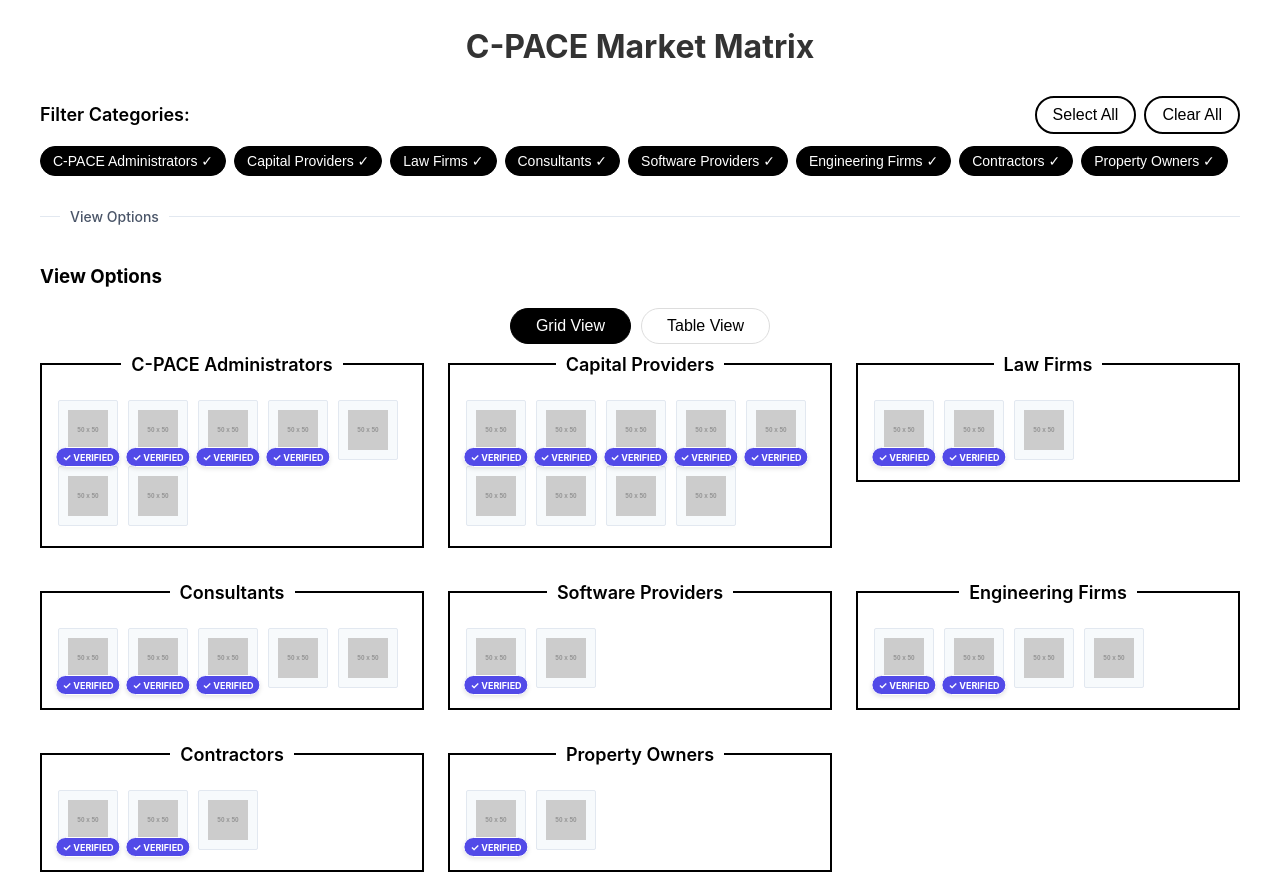
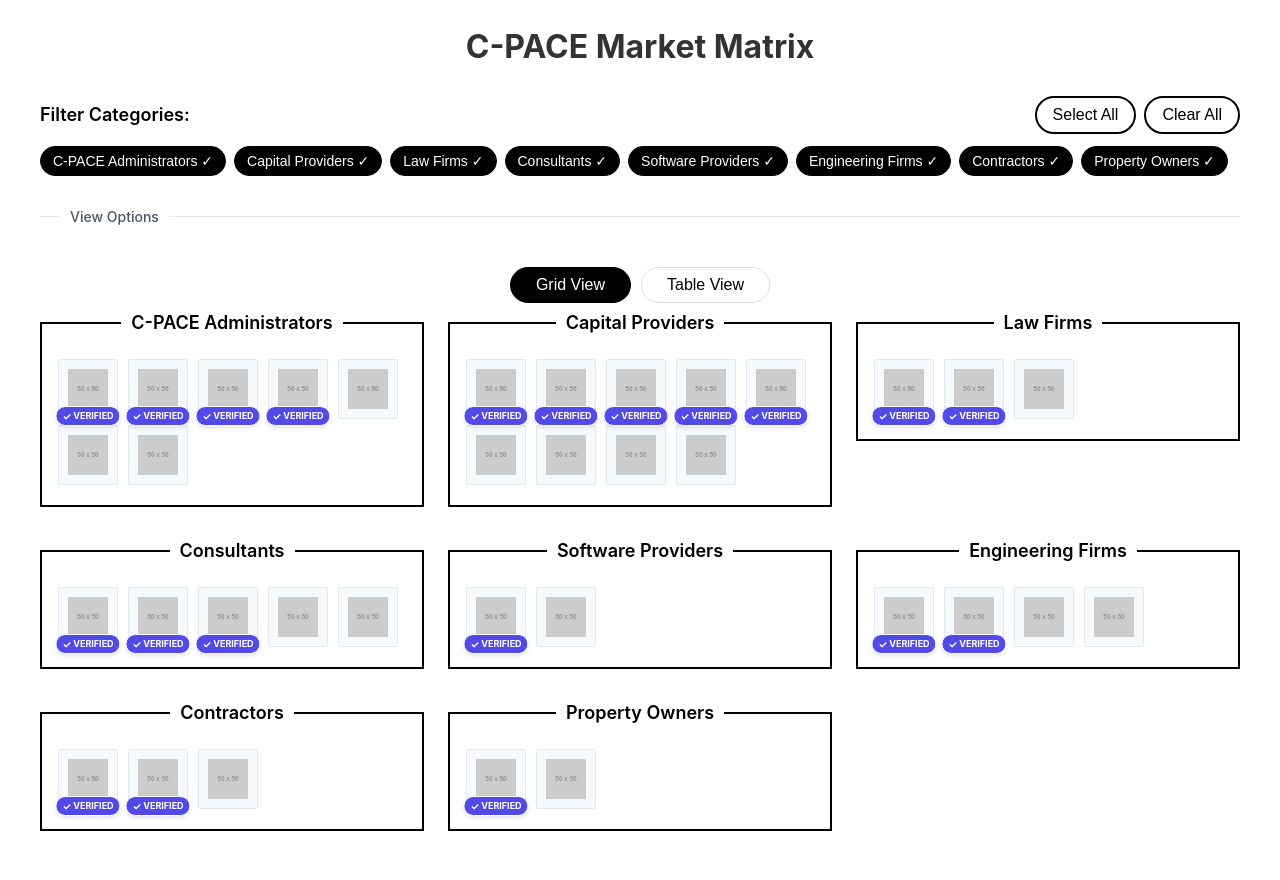
Before and after one commit to amigara/C-PACE_Market_Matrix, a React (Create React App) app: page / in a window 1280 px wide. After the commit the page ends 839 px from the top, so only its background shows below. Built offline with nearby package versions, Linux system fonts and the light colour scheme.

Commit message:
Update marketMatrix.css

```diff
--- a/src/marketMatrix.css
+++ b/src/marketMatrix.css
@@ -325,8 +325,7 @@
   padding-top: 30px;
 }
 
-.view-controls-section:before {
-  content: "View Options";
+.view-controls-section h3 {
   position: absolute;
   top: -9px;
   left: 20px;
@@ -335,6 +334,12 @@
   font-size: 14px;
   font-weight: 500;
   color: #4a5568;
+  margin: 0;
+}
+
+/* Remove the pseudo-element that was creating the duplicate text */
+.view-controls-section:before {
+  content: none;
 }
 
 /* Table Styles */
```
